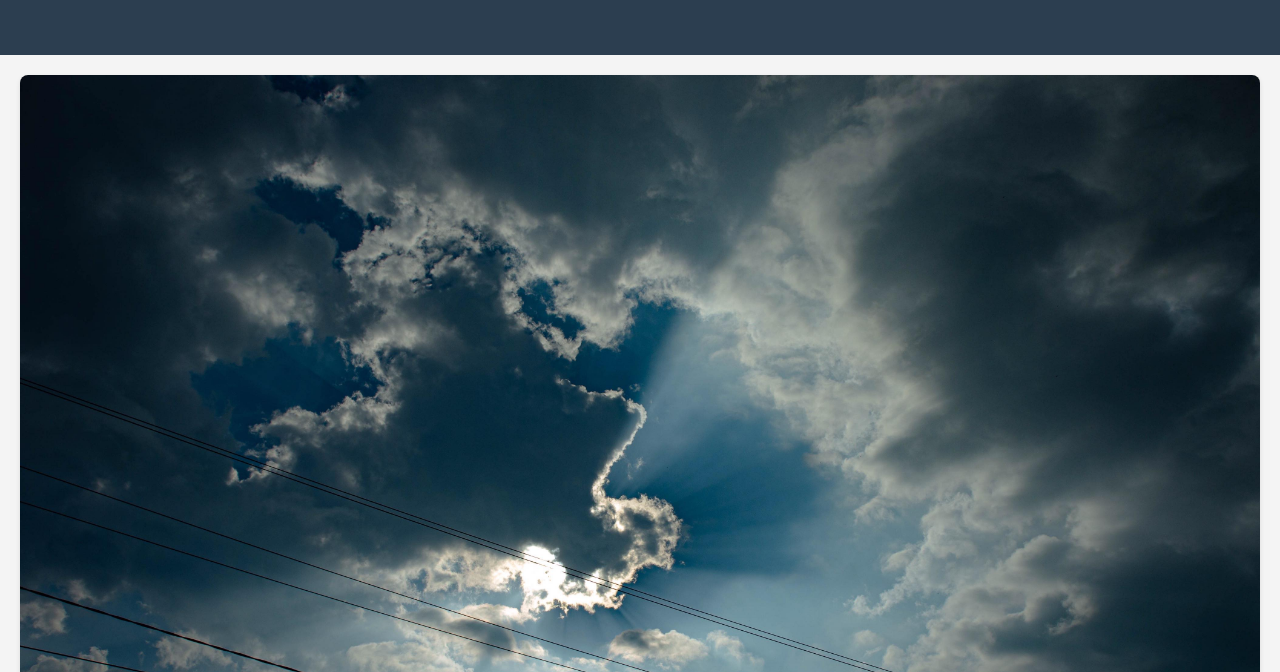
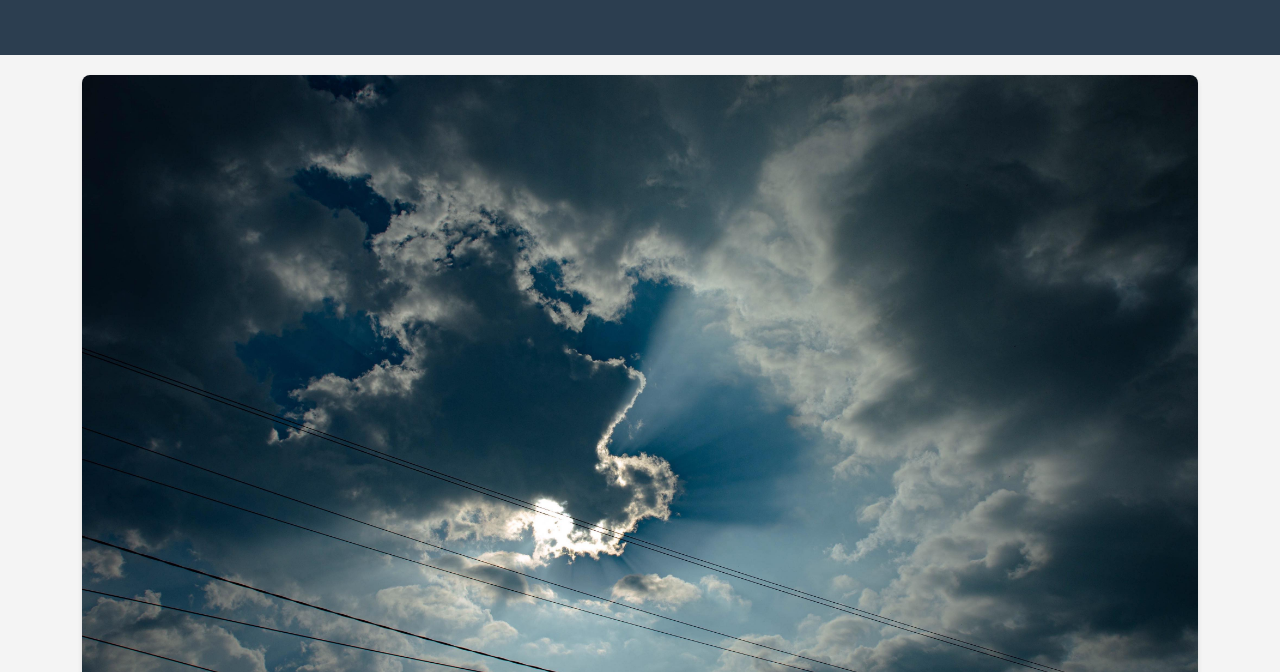
Before and after one commit to KhoaDangg/TKW, a plain HTML site: page ho_ca_vui_nhon/photo.html in a window 1280 px wide. Shown: the part 128-800 px from the top of the page. Drawn offline with Linux system fonts and the light colour scheme.

Commit message:
Update photo.html

```diff
--- a/ho_ca_vui_nhon/photo.html
+++ b/ho_ca_vui_nhon/photo.html
@@ -33,10 +33,13 @@
             overflow: hidden;
             border-radius: 8px;
             margin-bottom: 10px;
+            width: 90%; /* Giảm chiều rộng ảnh */
+            margin-left: auto;
+            margin-right: auto; /* Căn giữa ảnh */
         }
 
         .image-card img {
-            width: 100%; /* Ảnh chiếm trọn chiều rộng */
+            width: 100%; /* Ảnh chiếm trọn chiều rộng của thẻ chứa */
             height: auto; /* Chiều cao tự động điều chỉnh theo tỷ lệ gốc */
             display: block;
         }
```
